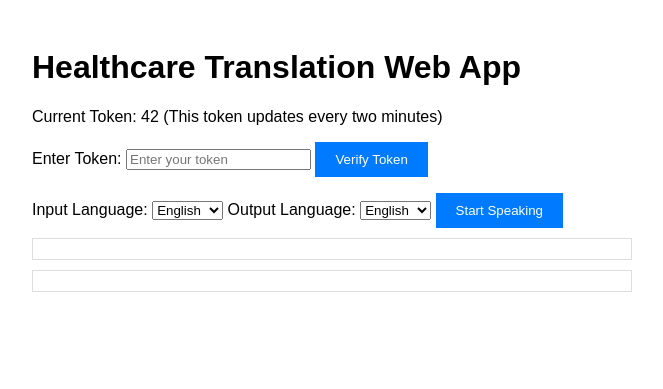
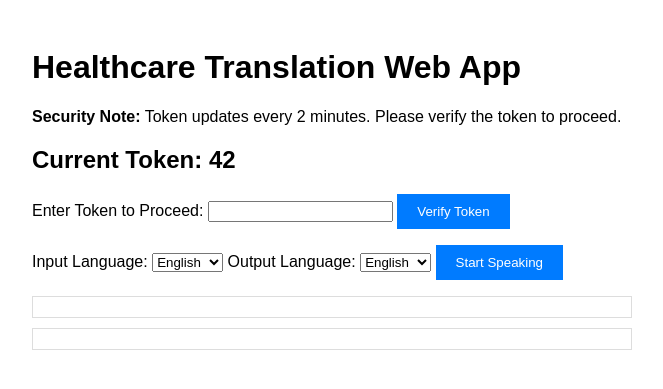
Before and after one commit to srikar52110/test_Assignmnent1, a Flask app: page / in a window 1280 px wide. Shown: the top 389 px of the page, without its empty margins (308-971 px from the left). Run offline with Flask 3, Linux system fonts and the light colour scheme.

Commit message:
Update index.html

```diff
--- a/templates/index.html
+++ b/templates/index.html
@@ -5,23 +5,14 @@
     <meta name="viewport" content="width=device-width, initial-scale=1.0">
     <title>Healthcare Translation Web App</title>
     <style>
-        /* Simple styling for mobile-first design */
         body {
             font-family: Arial, sans-serif;
             padding: 20px;
         }
-
         .container {
             max-width: 600px;
             margin: 0 auto;
         }
-
-        #original, #translated {
-            margin: 10px 0;
-            padding: 10px;
-            border: 1px solid #ddd;
-        }
-
         button {
             padding: 10px 20px;
             background-color: #007BFF;
@@ -29,9 +20,17 @@
             border: none;
             cursor: pointer;
         }
-
         button:hover {
             background-color: #0056b3;
+        }
+        #original, #translated {
+            margin: 10px 0;
+            padding: 10px;
+            border: 1px solid #ddd;
+        }
+        #status-message {
+            color: #ff4d4d;
+            font-weight: bold;
         }
     </style>
 </head>
@@ -39,14 +38,16 @@
     <div class="container">
         <h1>Healthcare Translation Web App</h1>
 
-        <!-- Display Token -->
-        <p>Current Token: <span id="token">{{ token }}</span> (This token updates every two minutes)</p>
+        <p><strong>Security Note:</strong> Token updates every 2 minutes. Please verify the token to proceed.</p>
+        <h2>Current Token: {{ token }}</h2>
 
-        <!-- Token input and verification -->
-        <label for="tokenInput">Enter Token:</label>
-        <input type="text" id="tokenInput" placeholder="Enter your token">
+        <!-- Token entry and verification -->
+        <label for="tokenInput">Enter Token to Proceed:</label>
+        <input type="text" id="tokenInput" required>
         <button id="verifyTokenButton">Verify Token</button>
-        <p id="status"></p>
+        <p id="tokenStatus"></p>
+
+        <div id="status-message" style="display:none;">Your message is being encrypted...</div>
 
         <!-- Language selection -->
         <label for="inputLanguage">Input Language:</label>
@@ -63,14 +64,15 @@
             <option value="fr">French</option>
         </select>
 
-        <!-- Button to start speech recognition -->
         <button id="startRecognition" disabled>Start Speaking</button>
+        <p id="status"></p>
 
-        <!-- Display the original and translated text -->
+        <!-- Original Text Section -->
         <div id="original"></div>
+
+        <!-- Translated Text Section -->
         <div id="translated"></div>
 
-        <!-- Audio element to play the translated text -->
         <audio id="audio-player" controls style="display: none;"></audio>
     </div>
 
@@ -78,36 +80,33 @@
         const recognition = new (window.SpeechRecognition || window.webkitSpeechRecognition)();
         recognition.lang = 'en-US';
 
+        const verifyTokenButton = document.getElementById('verifyTokenButton');
+        const tokenInput = document.getElementById('tokenInput');
+        const statusMessage = document.getElementById('status-message');
         const startRecognitionButton = document.getElementById('startRecognition');
         const statusElement = document.getElementById('status');
-        const tokenInput = document.getElementById('tokenInput');
-        const verifyTokenButton = document.getElementById('verifyTokenButton');
         const originalTextElement = document.getElementById('original');
         const translatedTextElement = document.getElementById('translated');
         const audioPlayer = document.getElementById('audio-player');
+        const tokenStatus = document.getElementById('tokenStatus');
 
-        let tokenVerified = false;
-
-        // Verify the token
+        // Token verification
         verifyTokenButton.onclick = () => {
             const token = tokenInput.value;
 
-            fetch('/verify_token', {
+            fetch('/verify-token', {
                 method: 'POST',
                 headers: { 'Content-Type': 'application/json' },
-                body: JSON.stringify({ token: parseInt(token) })
+                body: JSON.stringify({ token })
             })
             .then(response => response.json())
             .then(data => {
-                statusElement.textContent = data.message;
-                if (data.message === 'Token verified') {
-                    tokenVerified = true;
+                if (data.message === 'Token verified successfully') {
+                    tokenStatus.textContent = 'Token verified successfully!';
                     startRecognitionButton.disabled = false;
+                } else {
+                    tokenStatus.textContent = 'Invalid token. Please try again.';
                 }
-            })
-            .catch(error => {
-                statusElement.textContent = 'Invalid or expired token';
-                tokenVerified = false;
             });
         };
 
@@ -120,10 +119,7 @@
             const spokenText = event.results[0][0].transcript;
             originalTextElement.textContent = 'Original Text: ' + spokenText;
 
-            if (!tokenVerified) {
-                statusElement.textContent = 'Please verify the token first.';
-                return;
-            }
+            statusMessage.style.display = 'block'; // Show encryption message
 
             const inputLanguage = document.getElementById('inputLanguage').value;
             const outputLanguage = document.getElementById('outputLanguage').value;
@@ -137,6 +133,7 @@
             .then(data => {
                 if (data.translated_text) {
                     translatedTextElement.textContent = 'Translated Text: ' + data.translated_text;
+                    statusMessage.style.display = 'none'; // Hide encryption message
 
                     // Fetch and play translated text audio
                     fetch('/speak', {
```
